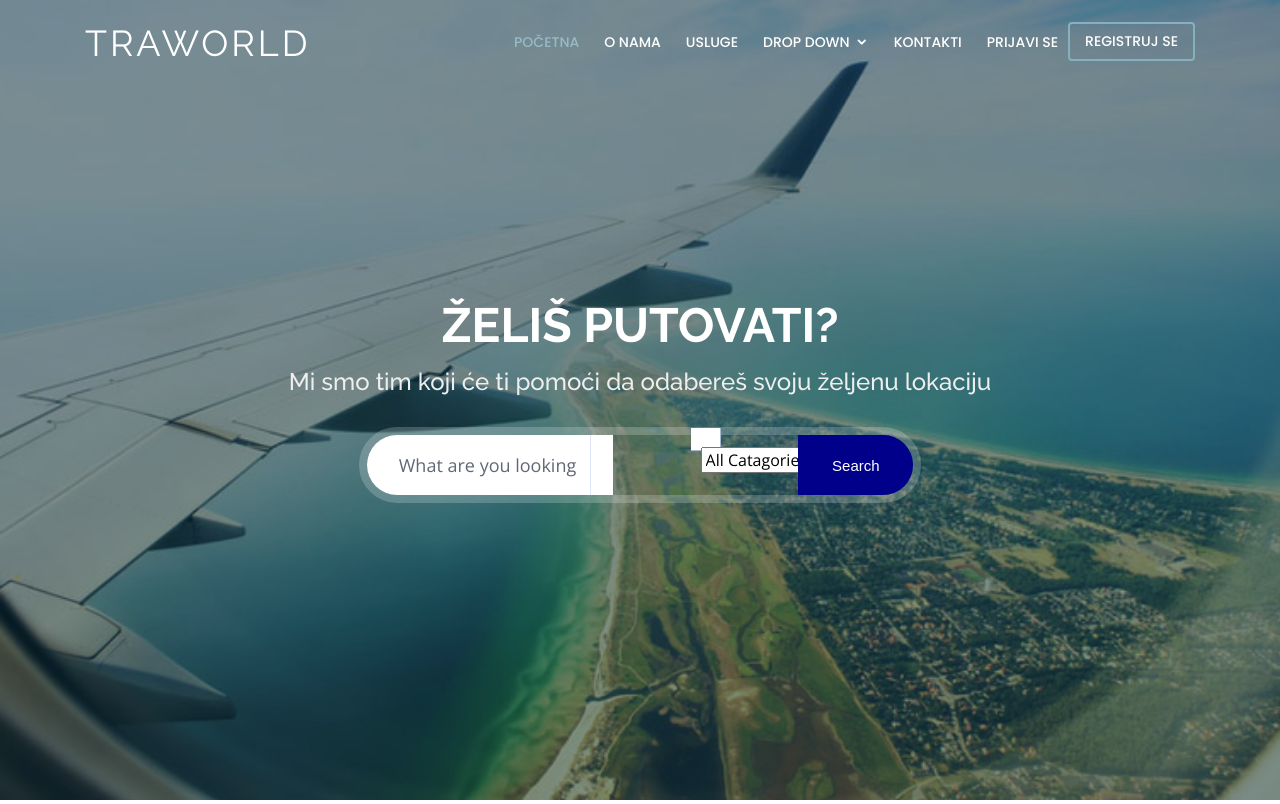
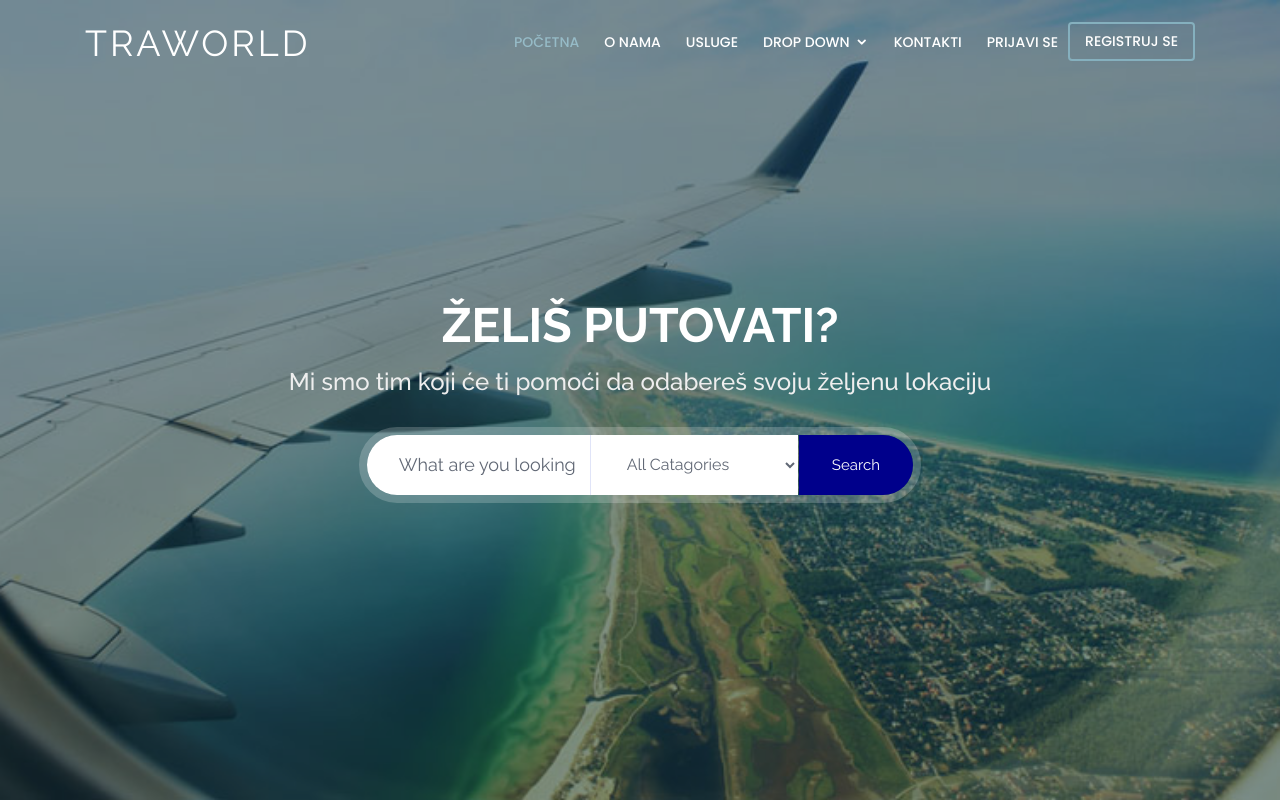
Before and after one commit to bsuljic1/TraWorld, a Django app: page / in a window 1280 px wide. Shown: the top 804 px of the page. Run offline with Django 3.2, Linux system fonts and the light colour scheme; some libraries are stand-ins or nearby versions.

Commit message:
form select uredjen

```diff
--- a/static/css/search.css
+++ b/static/css/search.css
@@ -1,5 +1,31 @@
 .search{
     width: 45%;
+    font-family: "Raleway", sans-serif;
+}
+
+.search .select-form{
+    background: white;
+    width:34%;
+    position: relative;
+}
+
+.search .select-form .select-itms .form-select{
+    width: 100%;
+    height: 60px;
+    border:none;
+    cursor: pointer;
+    background: #fff;
+    border-radius: 0px;
+    padding: 11px 19px 11px 10px;
+    color: #616875;
+    line-height: 42px;
+    border: 0
+}
+
+.search .select-form .select-itms .form-select::
+
+.search .select-form .select-itms .form-select option{
+    cursor:pointer;
 }
 
 .search form.search-box {
@@ -105,59 +131,7 @@
     }
 }
 
-.search form.search-box .select-form {
-    width: 34%
-}
 
-@media (max-width: 575px) {
-    .search form.search-box .select-form {
-        width: 100%
-    }
-}
-
-.search form.search-box .select-form  {
-    width: 100%;
-    height: 60px;
-    background: #fff;
-    border-radius: 0px;
-    padding: 11px 19px 11px 10px;
-    color: #616875;
-    line-height: 42px;
-    border: 0
-}
-
-@media (max-width: 575px) {
-    .search form.search-box .select-form  {
-        margin-bottom: 20px;
-        padding-left: 25px
-    }
-}
-
-@media only screen and (min-width: 576px) and (max-width: 767px) {
-    .search form.search-box .select-form  {
-        margin-bottom: 20px;
-        padding-left: 25px
-    }
-}
-
-.search form.search-box .select-form {
-    width: 100%
-}
-
-.search form.search-box .select-form .open  {
-    width: 100%;
-    border-radius: 0;
-    border: 0
-}
-
-.search form.search-box .select-form {
-    border-bottom: 1px solid #a9b6cd;
-    border-right: 1px solid #a9b6cd;
-    height: 12px;
-    width: 12px;
-    margin-top: -7px;
-    right: 29px
-}
 
 .search form.search-box .search-form {
     width: 21%;
@@ -194,7 +168,6 @@
     padding: 15px;
     border-radius: 0px;
     text-transform: capitalize;
-    font-family: "Sulphur Point", sans-serif;
     line-height: 31px;
     font-size: 15px
 }
--- a/templates/base_layout.html
+++ b/templates/base_layout.html
@@ -23,8 +23,9 @@
     <link href="{% static 'vendor/remixicon/remixicon.css' %}" rel="stylesheet">
     <link href="{% static 'vendor/owl.carousel/assets/owl.carousel.min.css' %}" rel="stylesheet">
     <link href="{% static 'vendor/venobox/venobox.css' %}" rel="stylesheet">
+    <!--<link href="https://cdn.jsdelivr.net/npm/bootstrap@5.0.1/dist/css/bootstrap.min.css" rel="stylesheet" integrity="sha384-+0n0xVW2eSR5OomGNYDnhzAbDsOXxcvSN1TPprVMTNDbiYZCxYbOOl7+AMvyTG2x" crossorigin="anonymous">
 
-    <!-- Template Main CSS File -->
+   Template Main CSS File -->
     <link href="{% static 'css/style.css' %}" rel="stylesheet">
 
 </head>
@@ -139,7 +140,8 @@
 
 <!-- Template Main JS File -->
 <script src="{% static 'js/main.js' %}"></script>
-
+<!--<script src="https://cdn.jsdelivr.net/npm/bootstrap@5.0.1/dist/js/bootstrap.bundle.min.js" integrity="sha384-gtEjrD/SeCtmISkJkNUaaKMoLD0//ElJ19smozuHV6z3Iehds+3Ulb9Bn9Plx0x4" crossorigin="anonymous"></script>
+-->
 </body>
 
 </html>
--- a/templates/index.html
+++ b/templates/index.html
@@ -15,7 +15,7 @@
                     </div>
                     <div class="select-form">
                         <div class="select-itms">
-                            <select name="select" id="select1">
+                            <select class="form-select">
                                 <option value="">All Catagories</option>
                                 <option value="">Catagories One</option>
                                 <option value="">Catagories Two</option>
```
